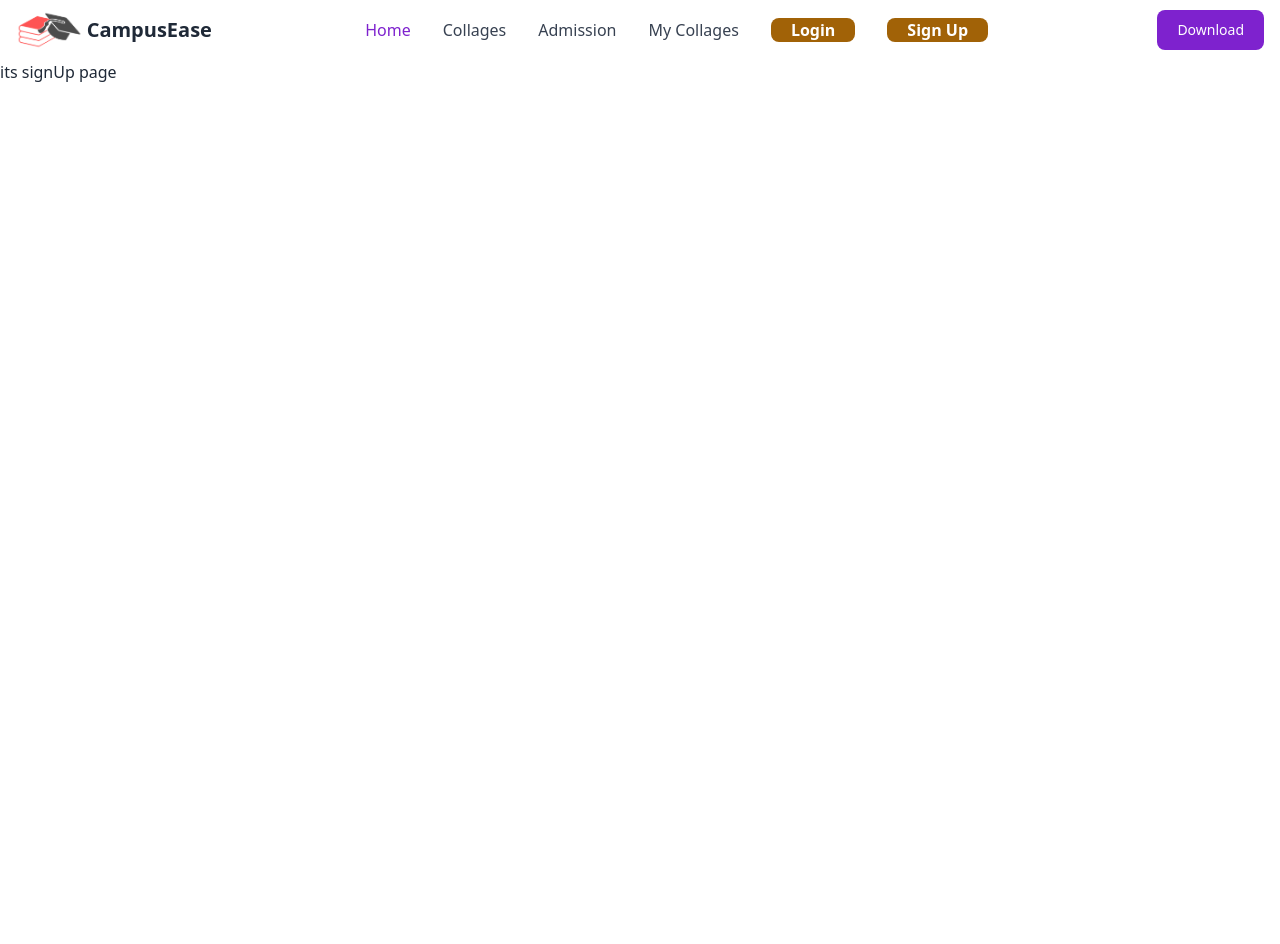
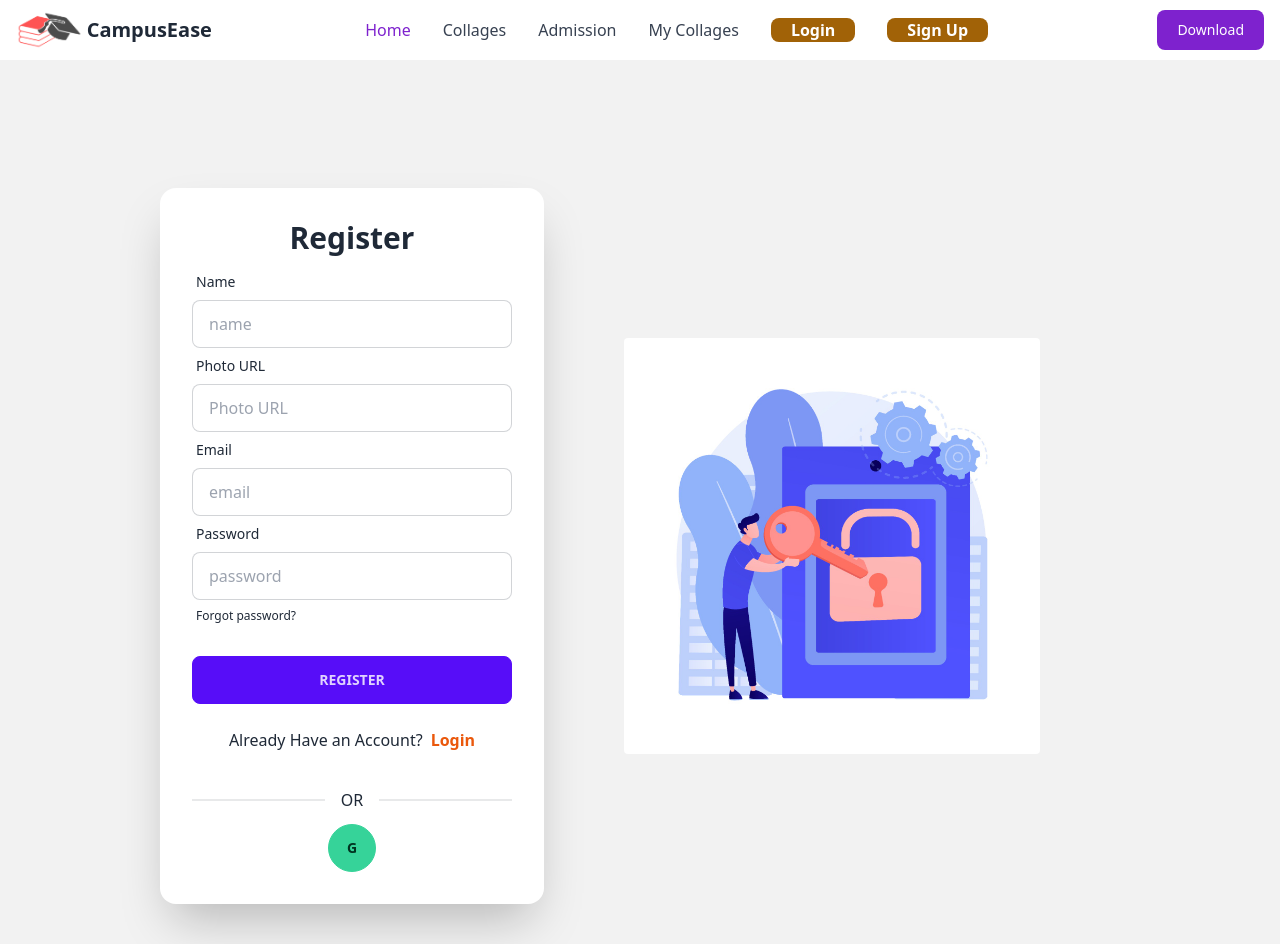
Before and after one commit to Jahidmorol/campusease-client, a React (Vite) app: page /signup in a window 1280 px wide. Before the commit the page ends 800 px from the top, so only its background shows below. Built offline with nearby package versions, Linux system fonts and the light colour scheme; no server answers.

Commit message:
implant signUp section

```diff
--- a/src/Pages/Login/SignUp/SignUp.jsx
+++ b/src/Pages/Login/SignUp/SignUp.jsx
@@ -1,11 +1,115 @@
-import React from 'react';
+import React, { useContext } from "react";
+import { AuthContext } from "../../../Providers/AuthProvider";
+import { Link, useLocation, useNavigate } from "react-router-dom";
+import login from "../../../assets/Login/signUp.jpeg"
+import SocialLogin from "../../Sheared/SocialLogin/SocialLogin";
 
 const SignUp = () => {
-    return (
-        <div>
-            its signUp page
+  const { createUser } = useContext(AuthContext);
+
+  const location = useLocation();
+  const navigate = useNavigate();
+
+  const from = location.state?.from?.pathname || "/";
+
+  const handleSignUp = (event) => {
+    event.preventDefault();
+    const form = event.target;
+    const name = form.name.value;
+    const photo = form.photo.value;
+    const email = form.email.value;
+    const password = form.password.value;
+
+    createUser(email, password)
+      .then((result) => {
+        const user = result.user;
+        navigate(from, { replace: true });
+        form.reset();
+      })
+      .catch((error) => console.log(error));
+  };
+
+  return (
+    <>
+      <div className="hero min-h-screen bg-base-200 pt-28 pb-6">
+        <div className="hero-content flex-col gap-20 lg:flex-row-reverse">
+          <div className="w-4/12 mr-20">
+            <img className="rounded" src={login} alt="" />
+          </div>
+          <div className="card flex-shrink-0 w-full max-w-sm shadow-2xl bg-base-100">
+            <div className="card-body">
+              <h1 className="text-3xl text-center font-bold">Register</h1>
+              <form onSubmit={handleSignUp}>
+                <div className="form-control">
+                  <label className="label">
+                    <span className="label-text">Name</span>
+                  </label>
+                  <input
+                    type="text"
+                    name="name"
+                    placeholder="name"
+                    className="input input-bordered"
+                  />
+                </div>
+                <div className="form-control">
+                  <label className="label">
+                    <span className="label-text">Photo URL</span>
+                  </label>
+                  <input
+                    type="text"
+                    name="photo"
+                    placeholder="Photo URL"
+                    className="input input-bordered"
+                  />
+                </div>
+                <div className="form-control">
+                  <label className="label">
+                    <span className="label-text">Email</span>
+                  </label>
+                  <input
+                    type="text"
+                    name="email"
+                    placeholder="email"
+                    className="input input-bordered"
+                  />
+                </div>
+                <div className="form-control">
+                  <label className="label">
+                    <span className="label-text">Password</span>
+                  </label>
+                  <input
+                    type="password"
+                    name="password"
+                    placeholder="password"
+                    className="input input-bordered"
+                  />
+                  <label className="label">
+                    <a href="#" className="label-text-alt link link-hover">
+                      Forgot password?
+                    </a>
+                  </label>
+                </div>
+                <div className="form-control mt-6">
+                  <input
+                    className="btn btn-primary"
+                    type="submit"
+                    value="Register"
+                  />
+                </div>
+              </form>
+              <p className="my-4 text-center">
+                Already Have an Account?
+                <Link className="text-orange-600 font-bold ms-2" to="/login">
+                  Login
+                </Link>
+              </p>
+              <SocialLogin></SocialLogin>
+            </div>
+          </div>
         </div>
-    );
+      </div>
+    </>
+  );
 };
 
 export default SignUp;
```
